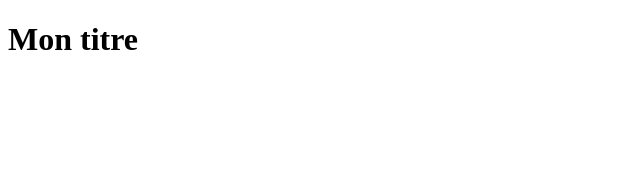
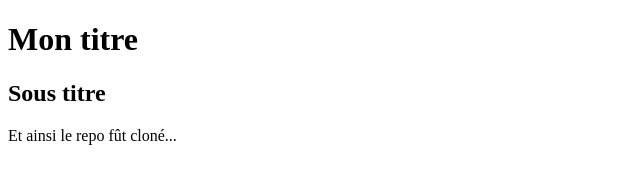
Before and after one commit to Cltglt/git_test, a plain HTML site: page index.html in a window 1280 px wide. Shown: the whole page, without its empty margins (0-640 px from the left). Drawn offline with Linux system fonts and the light colour scheme.

Commit message:
Modification index & README
Ajout d'un sous titre et d'un paragraphe dans index.html && ajout d'un com dans README.md

```diff
--- a/index.html
+++ b/index.html
@@ -8,6 +8,9 @@
 </head>
 <body>
     <h1>Mon titre</h1>
+    <h2 class="subtitle">Sous titre</h2>
+
+    <p>Et ainsi le repo fût cloné...</p>
 
 </body>
 </html>
```
Also changed, not shown: 1 other file.
